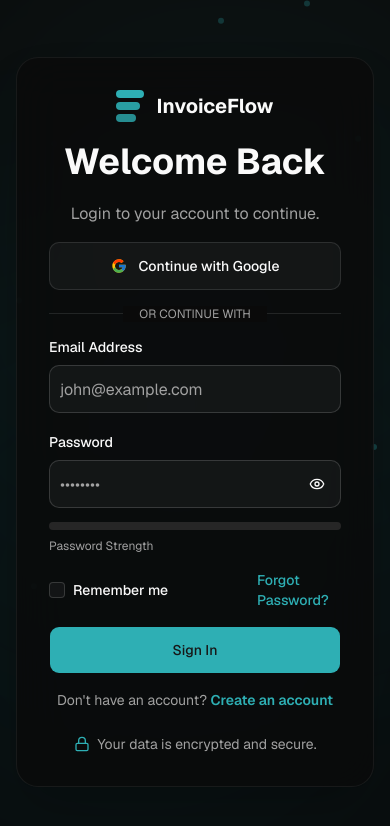
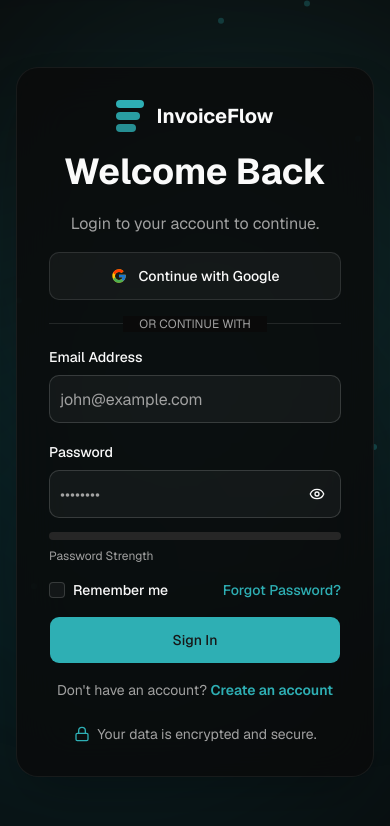
Before and after one commit to U-kings/invoice-app, a Next.js app in the folder apps/web/: page /login in a window 390 px wide. Shown: the top 826 px of the page. Built offline with nearby package versions, Linux system fonts and the light colour scheme.

Commit message:
change on the auth page background for better UX

```diff
--- a/apps/web/components/auth/auth-background.tsx
+++ b/apps/web/components/auth/auth-background.tsx
@@ -14,8 +14,10 @@
       {/* Top Glow */}
       <motion.div
         animate={{
-          scale: [1, 1.15, 1],
-          opacity: [0.35, 0.6, 0.35],
+           x: [-30, 40, -30],
+          y: [-20, 30, -20],
+          // scale: [1, 1.15, 1],
+          // opacity: [0.35, 0.6, 0.35],
         }}
         transition={{
           duration: 8,
@@ -28,8 +30,10 @@
       {/* Bottom Glow */}
       <motion.div
         animate={{
-          scale: [1.1, 1, 1.1],
-          opacity: [0.25, 0.5, 0.25],
+            x: [20, -30, 20],
+          y: [40, -30, 40],
+          // scale: [1.1, 1, 1.1],
+          // opacity: [0.25, 0.5, 0.25],
         }}
         transition={{
           duration: 10,
--- a/apps/web/components/auth/auth-layout.tsx
+++ b/apps/web/components/auth/auth-layout.tsx
@@ -3,6 +3,7 @@
 import { ReactNode } from "react";
 import { motion } from "motion/react";
 import { AuthBackground } from "./auth-background";
+import { BackgroundGlow } from "../background-glow";
 
 export function AuthLayout({
   children,
@@ -12,6 +13,7 @@
   return (
     <main className="relative min-h-screen overflow-hidden">
       <AuthBackground />
+      {/* <BackgroundGlow /> */}
 
       <div className="relative z-10 mx-auto flex min-h-screen max-w-7xl items-center px-4 lg:px-6 py-10">
         <div className="grid w-full gap-12 lg:grid-cols-2 lg:items-center">
--- a/apps/web/components/auth/login-form.tsx
+++ b/apps/web/components/auth/login-form.tsx
@@ -187,7 +187,7 @@
 
     <Link
       href="/forgot-password"
-      className="text-sm font-medium text-[#2EAFB4] md:text-nowrap"
+      className="text-sm font-medium text-[#2EAFB4] text-nowrap"
     >
       Forgot Password?
     </Link>
--- a/apps/web/components/nav-bar.tsx
+++ b/apps/web/components/nav-bar.tsx
@@ -102,7 +102,7 @@
     >
       <div className="mx-auto flex h-20 w-full items-center justify-between px-4 md:px-6">
         {/* <div className="mx-auto w-full flex h-20 max-w-7xl items-center justify-between px-6 bg-white"> */}
-        <div className="w-full mx-auto flex h-20 max-w-7xl items-center justify-between">
+        <div className="mx-auto flex h-20 w-full max-w-7xl items-center justify-between">
           <Logo />
 
           <nav className="hidden items-center gap-10 lg:flex">
@@ -181,6 +181,10 @@
                     </Link>
                   ))}
 
+                  <Link href="/login">
+                    <Button variant="ghost">Login</Button>
+                  </Link>
+
                   <Button className="mt-6 bg-[#2EAFB4]">Get Started</Button>
                 </div>
               </SheetContent>
```
